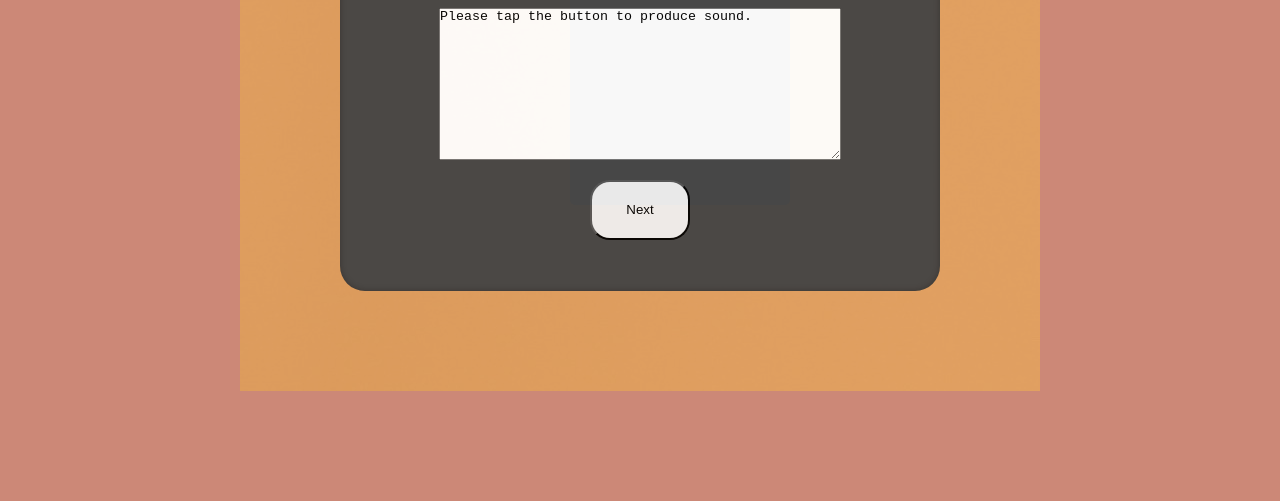
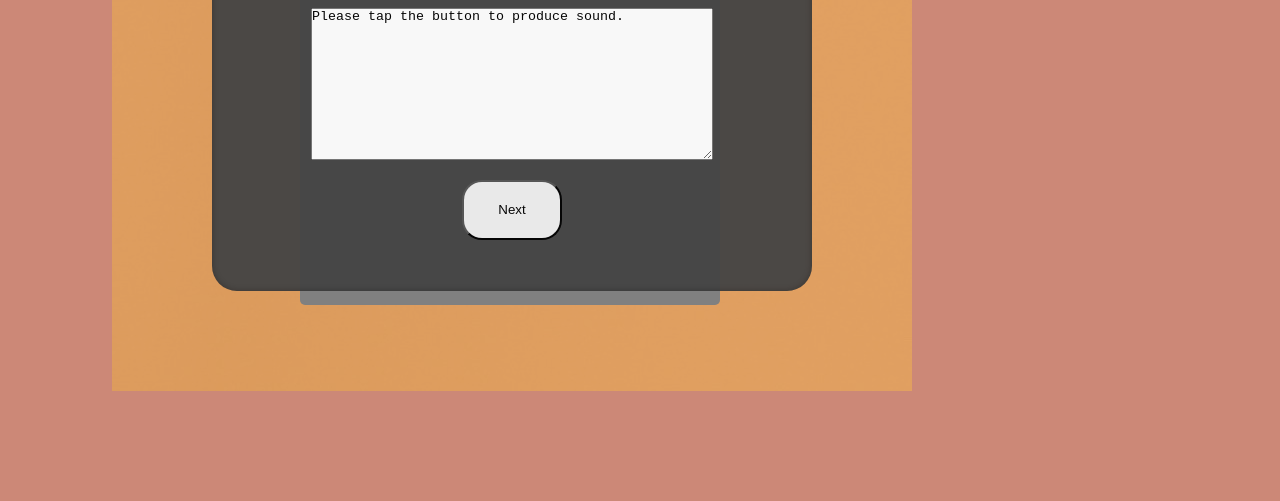
Before and after one commit to behindbeyond/0, a plain HTML site: page index.html in a window 1280 px wide. Shown: the part 299-800 px from the top of the page. Drawn offline with Linux system fonts and the light colour scheme; no server answers.

Commit message:
initial comment

```diff
--- a/css/main.css
+++ b/css/main.css
@@ -1,12 +1,12 @@
 /* page layout styles */
 
-nav#nav1{  margin-top: 24px; top: 260px; left: 570px; position: absolute; z-index:1; }
+nav#nav1{  margin-top: 24px; top: 160px; left: 300px; position: absolute; z-index:1; }
 nav#nav1 > a{ background:gray; color:#000; padding:10px; text-decoration:none; border-radius:5px; font-family:"Arial Black", Gadget, sans-serif; }
 nav#nav1 > a:hover{ background: #f9f9f9; }
 nav#nav1 > a:active{ background: #ededed; }
 
 
-.button { width: 200px; height: 200px; position: absolute;}
+.button { width: 400px; height: 400px; position: absolute;}
 
 
 
@@ -19,6 +19,8 @@ body {
     background-color:#c87;
     color:#fff;
     font:14px/1.3 Arial,sans-serif;
+    width: 1024px;
+    height: 600px;
 }
 header {
     background-color:#212121;
--- a/js/script.js
+++ b/js/script.js
@@ -8,7 +8,7 @@ var lastColor = 'rgba(255, 128, 0, 0.5)';
 bleep.src = 'media/button-0.wav';*/
 
 var sound = new Howl({
-  urls: ['media/button-0.wav'],
+  urls: ['media/triangle_wave.mp3'],
   autoplay: false,
   volume: 1
 }).play();
```
Also changed, not shown: 2 other files.
